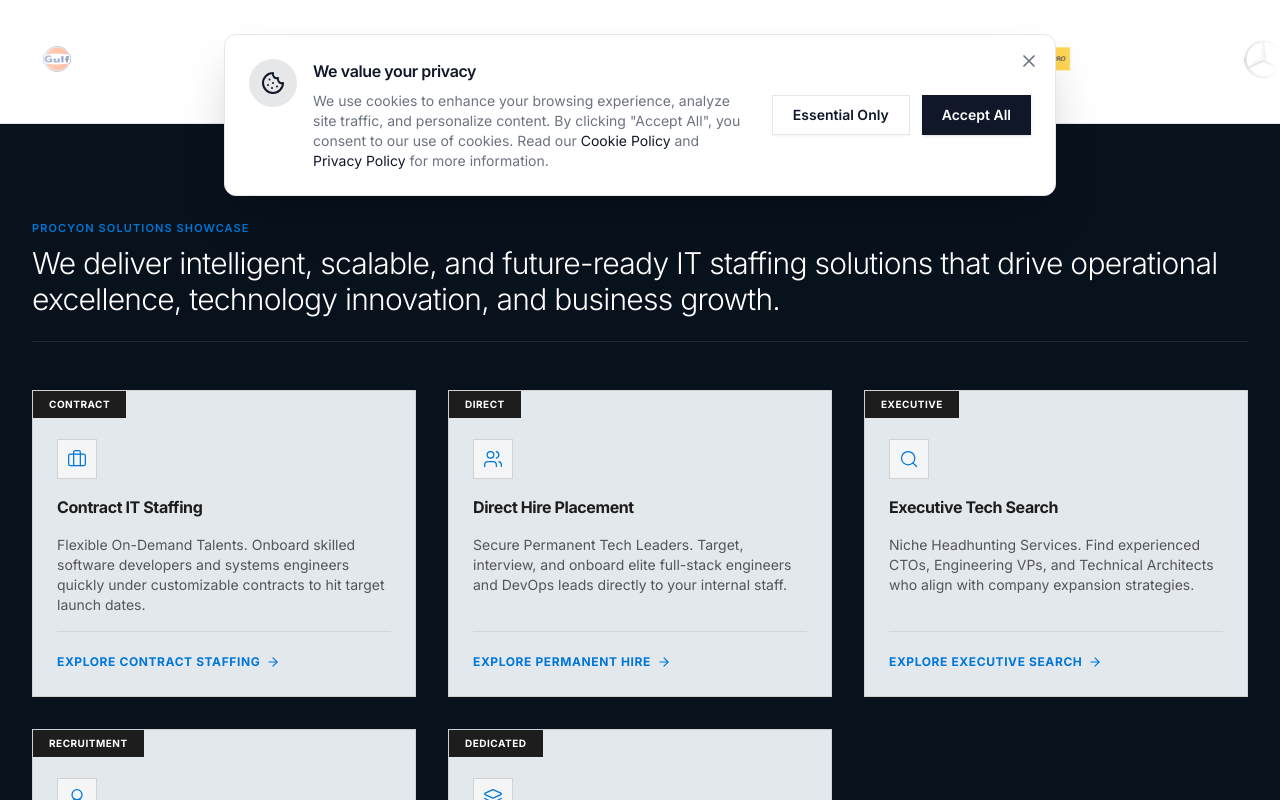
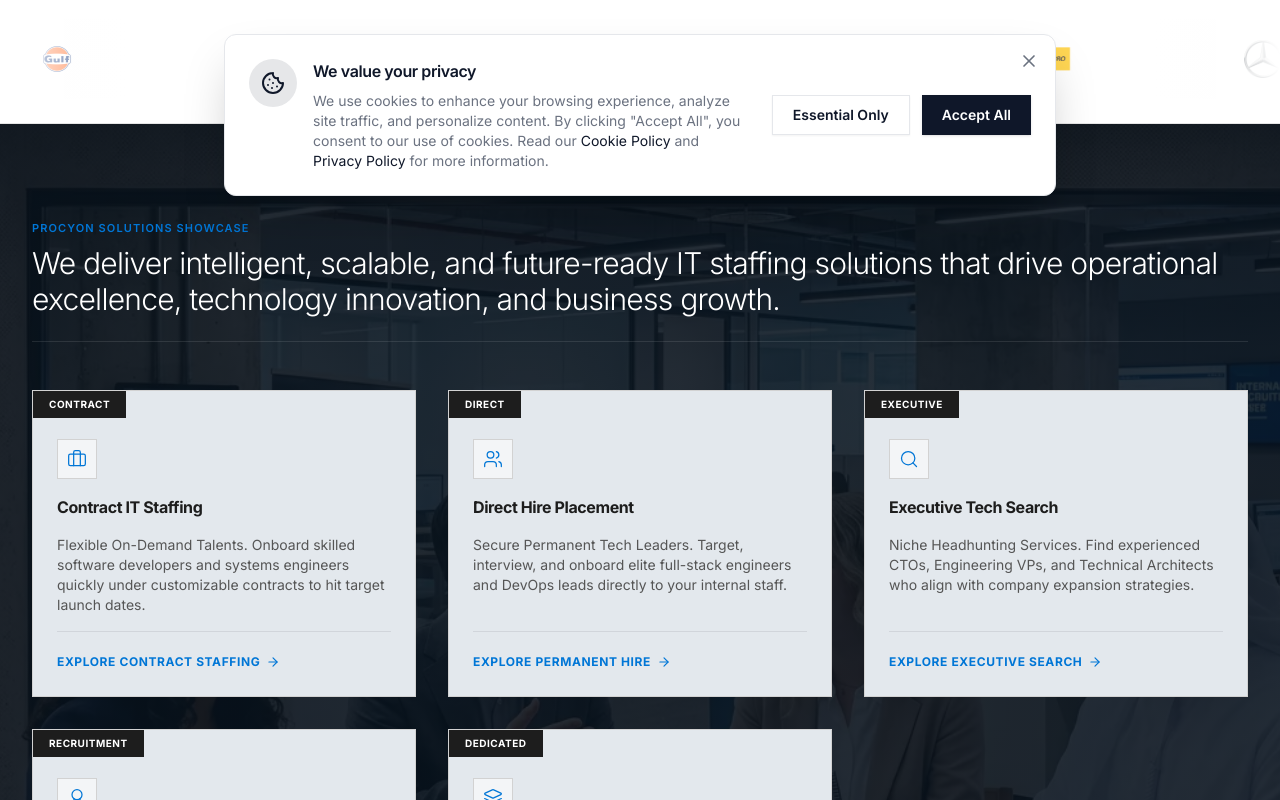
Before and after one commit to octaleadsprivatelimited-cloud/consulting-whitelabel, a React (Vite) app: page / in a window 1280 px wide. Shown: the part 580-1380 px from the top of the page. Built offline with nearby package versions, Linux system fonts and the light colour scheme; no server answers; the database is empty; the HTML template or start-up script is replaced by a standard one.

Commit message:
Set custom background image for Procyon Solutions Showcase section

```diff
--- a/src/components/sections/FeaturesSection.tsx
+++ b/src/components/sections/FeaturesSection.tsx
@@ -11,7 +11,15 @@ export const FeaturesSection = () => {
   const featuresList = content.homeFeatures || [];
 
   return (
-    <section className="relative py-16 md:py-24 bg-[#08121d] text-white font-sans antialiased">
+    <section
+      className="relative py-16 md:py-24 bg-[#08121d] text-white font-sans antialiased"
+      style={{
+        backgroundImage: 'linear-gradient(rgba(8, 18, 29, 0.88), rgba(8, 18, 29, 0.88)), url("/procyn-consulting.webp")',
+        backgroundSize: 'cover',
+        backgroundPosition: 'center',
+        backgroundRepeat: 'no-repeat'
+      }}
+    >
       <div className="container mx-auto px-4 lg:px-8 max-w-7xl">
         {/* Header */}
         <div className="mb-12 text-left border-b border-white/10 pb-6">
```
Also changed, not shown: public/procyn-consulting.webp (added).
